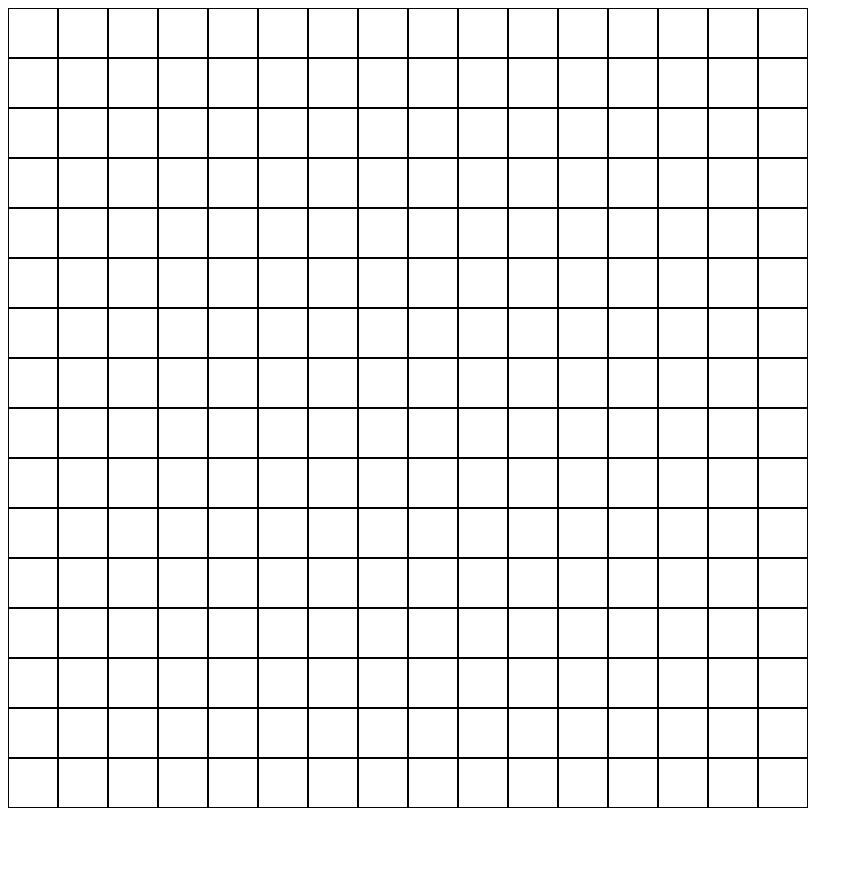
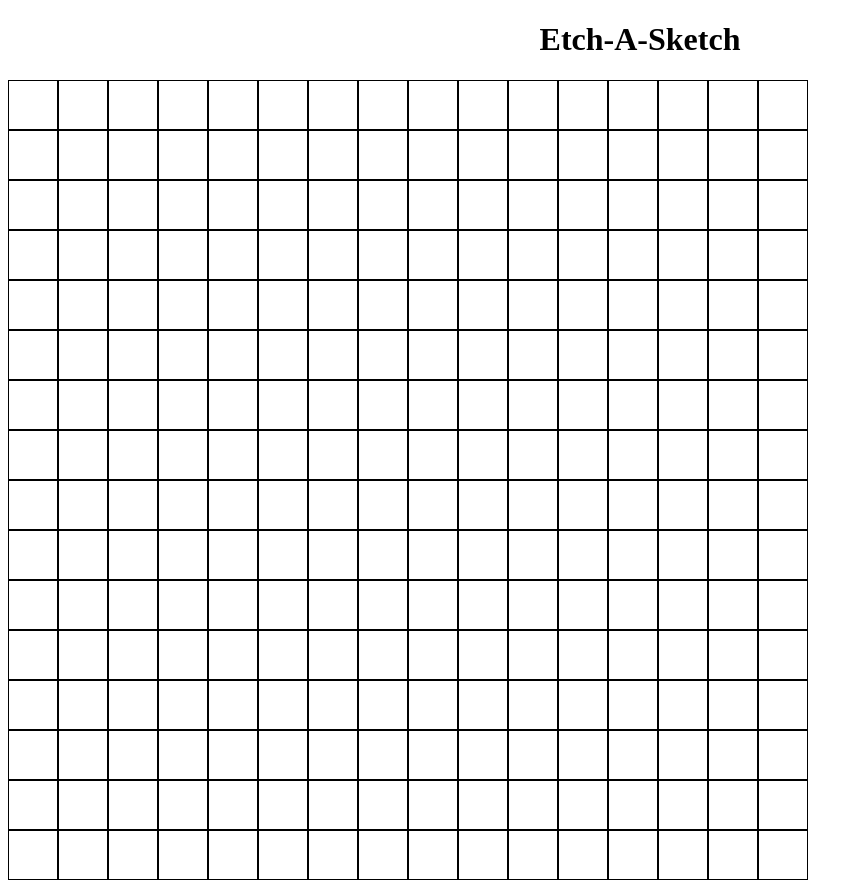
Before and after one commit to lopunnii/etch-a-sketch, a plain HTML site: page index.html in a window 1280 px wide. Shown: the whole page, without its empty margins (0-863 px from the left). Before the commit the page ends 816 px from the top, so only its background shows below. Drawn offline with Linux system fonts and the light colour scheme.

Commit message:
Add centered h1 title

```diff
--- a/css/style.css
+++ b/css/style.css
@@ -1,3 +1,7 @@
+h1 {
+    text-align: center;
+}
+
 .grid-container {
     display: flex;
     flex-wrap: wrap;
@@ -8,6 +12,5 @@
 .square {
     height: 48px;
     width: 48px;
-    background-color: white;
     border: solid black 1px;
 }
--- a/index.html
+++ b/index.html
@@ -9,6 +9,7 @@
     <title>Etch-A-Sketch</title>
 </head>
 <body>
+    <h1>Etch-A-Sketch</h1>
     <div class="grid-container"></div>
 </body>
 </html>
```
